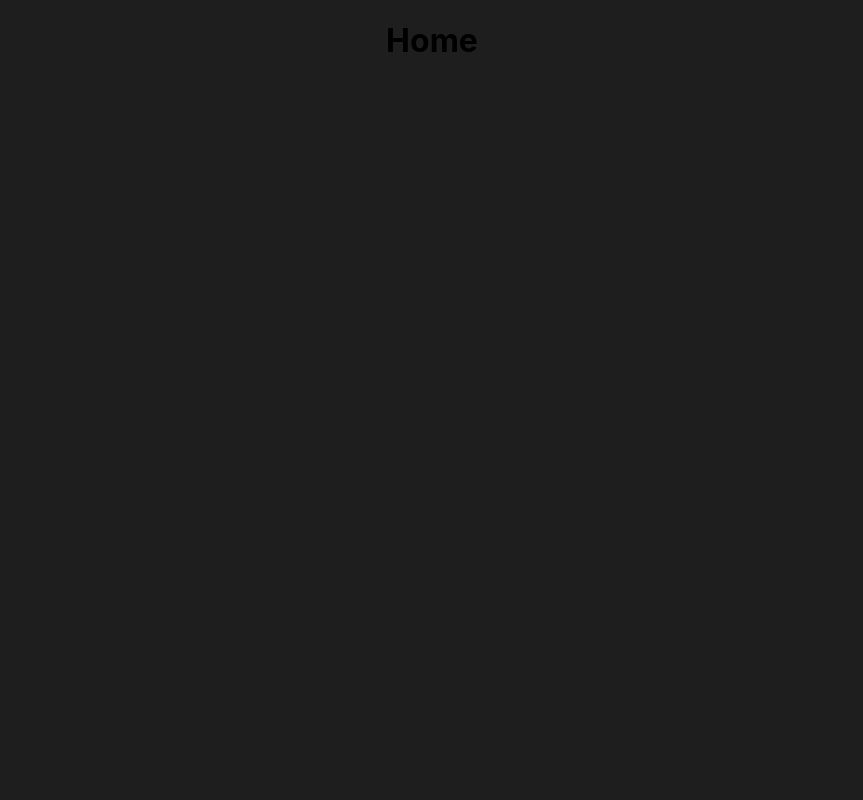
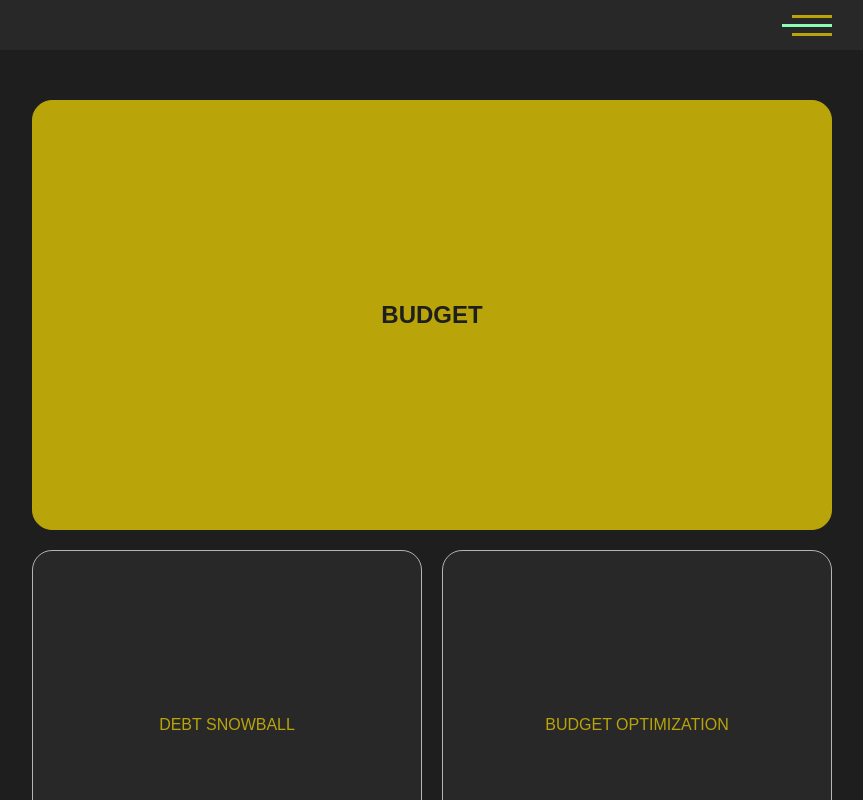
Before and after one commit to MichaelCostanzaJr/financial_planner, a React (Create React App) app in the folder Financial_planner_frontend/: page /home in a window 1280 px wide. Shown: the top 800 px of the page, without its empty margins (208-1071 px from the left). Built offline with nearby package versions, Linux system fonts and the light colour scheme.

Commit message:
add navbar and home page

```diff
--- a/Financial_planner_frontend/src/App.css
+++ b/Financial_planner_frontend/src/App.css
@@ -21,6 +21,7 @@
 
 .header{
   color: var(--primary-color);
+  margin-bottom: 40px;
 }
 
 .container{
@@ -68,7 +69,8 @@
 }
 
 .logo {
-  width: 25%;
+  width: 50%;
+  max-width: 400px;
 }
 
 .btn-recovery {
--- a/Financial_planner_frontend/src/App.js
+++ b/Financial_planner_frontend/src/App.js
@@ -5,17 +5,19 @@ import './App.css';
 import Login from "./pages/login";
 import Register from "./pages/register";
 import Home from "./pages/home";
+import Navbar from "./components/navbar";
 
 
 function App() {
   return (
     <div className="App">
       <Router>
-        <Routes>
-          <Route path= "/" exact element= {<Login/>}/>
-          <Route path= "/register" exact element= {<Register/>}/>
-          <Route path= "/home" exact element= {<Home/>}/>
-        </Routes>
+        <Navbar/>
+          <Routes>
+            <Route path= "/" exact element= {<Login/>}/>
+            <Route path= "/register" exact element= {<Register/>}/>
+            <Route path= "/home" exact element= {<Home/>}/>
+          </Routes>
       </Router>
     </div>
   );
--- /dev/null
+++ b/Financial_planner_frontend/src/components/home.css
@@ -0,0 +1,36 @@
+.home .container{
+    display: grid;
+    grid-template-columns: repeat(2, calc(50% - 10px));
+    gap: 20px;
+    align-content: center center;
+    margin-top: 50px;
+    max-height: 100vh;
+}
+
+.home .container .tile{
+    position: relative;
+    font-size: 1em;
+    padding-block: calc(50% - 30px);
+    padding-inline: 20px;
+    background-color: var(--background-color);
+    color: var(--primary-color);
+    border: 1px solid var(--secondary-color);
+    border-radius: 20px;
+    font-weight: 500;
+    text-transform: uppercase;
+    cursor: pointer;
+}
+
+.home .container .budget-btn{
+    grid-column: 1 / 3;
+    padding-block: 25%;
+    color: var(--background-color);
+    background-color: var(--primary-color);
+    border-color: var(--primary-color);
+    font-weight: 700;
+    font-size: 1.5em;
+}
+
+.home .container .alt-tile{
+    background-color: var(--nav-light);
+}
--- /dev/null
+++ b/Financial_planner_frontend/src/components/navbar.css
@@ -0,0 +1,139 @@
+*,
+*::before,
+*::after{
+    margin: 0;
+    padding: 0;
+    box-sizing: border-box;
+}
+.navbar{
+    position: absolute;
+    padding-block: 10px;
+    left: 0;
+    top: 0;
+    background-color: var(--nav-light);
+    width: 100%;
+    height: 50px;
+    display: flex;
+    flex-direction: column;
+    justify-content: right;
+    z-index: 100;
+}
+.navbar .navbar-hamburger-container{
+    position: relative;
+    display: flex;
+    justify-content: right;
+    align-items: center;
+    width: calc(100% - 80px);
+    max-width: 800px;
+    height: 30px;
+    margin-left: auto;
+    margin-right: auto;
+}
+.hamburger{
+    position: relative;
+    content: "";
+    height: 3px;
+    width: 50px;
+    background-color: var(--income-primary-color);
+    transition: background-color .3s ease-in-out;
+}
+.hamburger::before,
+.hamburger::after{
+    background-color: var(--primary-color);
+    transition: background-color .3s ease-in-out;
+}
+.hamburger::before{
+    content: "";
+    position: absolute;
+    height: 3px;
+    width: 80%;
+    top: -9px;
+    left: 20%;
+    transition: rotate .3s ease-in-out, transform .3s ease-in-out;
+    z-index: 100;
+}
+.hamburger::after{
+    content: "";
+    position: absolute;
+    height: 3px;
+    width: 80%;
+    top: 9px;
+    left: 20%;
+    transition: rotate .3s ease-in-out, transform .3s ease-in-out;
+    z-index: 100;
+}
+.hamburger-container{
+    position: relative;
+    height: 40px;
+    display: flex;
+    align-items: center;
+    cursor: pointer;
+}
+
+.hamburger-container:hover .hamburger::after,
+.hamburger-container:hover .hamburger::before{
+    background-color: var(--income-primary-color);
+}
+.hamburger-container:hover .hamburger{
+    background-color: var(--nav-light);
+}
+
+.navbar-hamburger-container.active .hamburger{
+    background-color: var(--nav-light);
+    height: 0;
+}
+.navbar-hamburger-container.active .hamburger::before{
+    rotate: 135deg;
+    transform: translate3d(5px, -7px, 0);
+    background-color: var(--secondary-color);
+}
+.navbar-hamburger-container.active .hamburger::after{
+    rotate: -135deg;
+    transform: translate3d(5px, 8px, 0);
+    background-color: var(--secondary-color);
+}
+.pop-out-link{
+    position: absolute;
+    width: 100%;
+    min-height: calc(80vh);
+    max-width: 800px;
+    top: calc(100% + 20px);
+    display: flex;
+    flex-direction: column;
+    align-items: center;
+    background-color: var(--nav-light);
+    padding-block: 40px;
+    border-radius: 10px;
+    opacity: 0;
+    transform: translateY(-10%);
+    transition: opacity .3s ease-in-out, transform .3s ease-in-out;
+    pointer-events: none;
+    outline: 2px solid var(--nav-light);
+    z-index: 10;
+}
+.pop-out-link > * {
+    position: relative;
+    padding-inline: 10px;
+    padding-block: 3px;
+    width: calc(100% - 80px);
+    text-decoration: none;
+    color: var(--secondary-color);
+    margin-bottom: 10px;
+    border-radius: 10px;
+    font-size: 1.4rem;
+}
+.pop-out-link > .dont-disable:hover{
+    color: var(--primary-color);
+    cursor: pointer;
+}
+.navbar-hamburger-container.active .pop-out-link{
+    transform: translateY(0);
+    opacity: 1;
+    pointer-events: auto;
+}
+.disable{
+    pointer-events: none;
+}
+.pop-out-link .reg-btn{
+    cursor: pointer;
+}
--- /dev/null
+++ b/Financial_planner_frontend/src/components/navbar.jsx
@@ -0,0 +1,67 @@
+import { useNavigate } from "react-router-dom";
+import "./navbar.css";
+import Toggle from "../components/toggle"
+
+const Navbar = () => {
+
+    let navigate = useNavigate()
+
+    let toggle_menu = (e, currentDropDown) => {
+        currentDropDown = e.target.closest('[data-dropdown]')
+        currentDropDown.classList.toggle('active')
+        toggleButtonClickable()
+    }
+
+    let menu_Click = (e) => {
+        const isPopOutLink = e.target.matches('[data-dropdown-button]')
+        let currentDropDown
+        if (isPopOutLink){
+            toggle_menu(e, currentDropDown)
+        }else if (e.target.matches('.reg-btn')){
+            toggle_menu(e, currentDropDown)
+            let path = '/register'
+            navigate(path)
+        }else if (e.target.matches('.log-out')){
+            toggle_menu(e, currentDropDown)
+            let path = '/'
+            navigate(path)
+        }else if (e.target.matches('.home')){
+            toggle_menu(e, currentDropDown)
+            let path = '/home'
+            navigate(path)
+        }
+    }
+
+    const toggleButtonClickable = () => {
+        let buttons = document.querySelectorAll('button')
+
+        buttons.forEach(btn => {
+            if (btn.disabled){
+                btn.disabled = false
+                btn.style.cursor = "pointer"
+            }else{
+                btn.disabled = true
+                btn.style.cursor = "default"
+            }
+        })
+    }
+
+    return (
+        <div className="navbar">
+            <div className="navbar-hamburger-container" data-dropdown>
+                <div className="hamburger-container" onClick={menu_Click} data-dropdown-button>
+                    <div className="hamburger" data-dropdown-button></div>
+                </div>
+                <div className="pop-out-link">
+                    <Toggle/>
+                    {/* This section will contain javascript to check if user is logged in and display different buttons depending on if user logged in or not */}
+                    <div onClick={menu_Click} className="dont-disable log-out">Login</div>
+                    <div onClick={menu_Click} className="dont-disable reg-btn">Register</div>
+                    <div onClick={menu_Click} className="dont-disable home">Home</div>
+                </div>
+            </div>
+        </div>
+    )
+}
+
+export default Navbar
--- /dev/null
+++ b/Financial_planner_frontend/src/components/toggle.css
@@ -0,0 +1,38 @@
+
+.toggle{
+    width: 300px;
+    display: flex;
+    align-items: center;
+    justify-content: center;
+    gap: 10px;
+}
+.toggle > * {
+    flex: 1;
+}
+.toggle-btn-container{
+    position: relative;
+    max-width: 75px;
+    height: 30px;
+    background-color: rgb(80, 80, 80);
+    display: flex;
+    justify-content: right;
+    border-radius: 15px;
+    transition: background-color .3s ease-in-out;
+    box-shadow: inset 0 0 5px 1px rgba(0, 0, 0, .8), 0 0 5px 3px rgba(0, 0, 0, .1);
+    border: 2px solid rgba(0, 0, 0, .7);
+}
+.toggle-btn{
+    cursor: pointer;
+    width: 50%;
+    background-color: rgb(80, 80, 80);
+    border-radius: 15px;
+    margin: 3px;
+    box-shadow: inset 0 0 15px 1px rgba(0, 0, 0, .8);
+    transition: transform .3s ease-in-out;
+}
+.toggle-btn-container.on{
+    background-color: rgba(173, 255, 47, .7);
+}
+.toggle-btn-container.on .toggle-btn{
+    transform: translateX(-30px);
+}
--- /dev/null
+++ b/Financial_planner_frontend/src/components/toggle.jsx
@@ -0,0 +1,51 @@
+import '../components/toggle.css'
+
+function Toggle(){
+
+    const setBright = (root) => {
+        root.style.setProperty('--background-color', '#1e1e1e')
+        root.style.setProperty('--nav-light', '#282828')
+        root.style.setProperty('--primary-color', '#b9a40a')
+        root.style.setProperty('--secondary-color', '#b5b4b4')
+        root.style.setProperty('--accent-color', '#535252')
+        root.style.setProperty('--accent-color-2', '#3c3c3c')
+        root.style.setProperty('--text-light', '#c8c8c8')
+    }
+
+    const setDark = (root) => {
+        root.style.setProperty('--background-color', '#ffffff')
+        root.style.setProperty('--nav-light', '#c2c2c2')
+        root.style.setProperty('--primary-color', '#333333')
+        root.style.setProperty('--secondary-color', '#e8e8e8')
+        root.style.setProperty('--accent-color', '#e8e8e8')
+        root.style.setProperty('--accent-color-2', '#bababa')
+        root.style.setProperty('--text-light', '#000000')
+    }
+
+    const toggleBtn = async(e) => {
+        let toggle_btn = e.target.matches('.toggle-btn')
+        if (toggle_btn){
+            let btn = document.querySelector('.toggle-btn-container')
+            btn.classList.toggle('on')
+            let root = document.documentElement
+            //if currently in bright mode change to dark
+            if(root.style.getPropertyValue('--background-color') === '#ffffff'){
+               setBright(root)
+            }else{
+                // if currently in dark mode, change to bright
+                setDark(root)
+            }
+        }
+    }
+
+    return (
+        <div className="toggle">
+            <h4 className="toggle-title">Bright Mode</h4>
+            <div className="toggle-btn-container">
+                <div className="toggle-btn" onClick={toggleBtn}></div>
+            </div>
+        </div>
+    )
+}
+
+export default Toggle
--- a/Financial_planner_frontend/src/index.css
+++ b/Financial_planner_frontend/src/index.css
@@ -32,6 +32,7 @@ html{
 
 body {
   margin: 0;
+  margin-top: 100px;
   font-family: -apple-system, BlinkMacSystemFont, 'Segoe UI', 'Roboto', 'Oxygen',
     'Ubuntu', 'Cantarell', 'Fira Sans', 'Droid Sans', 'Helvetica Neue',
     sans-serif;
--- a/Financial_planner_frontend/src/pages/home.jsx
+++ b/Financial_planner_frontend/src/pages/home.jsx
@@ -1,10 +1,16 @@
-
+import "../components/home.css"
 
 
 const Home = () => {
     return (
         <div className="home">
-            <h1>Home</h1>
+            <div className="container">
+                <button className="tile budget-btn">Budget</button>
+                <button className="tile alt-tile">Debt Snowball</button>
+                <button className="tile alt-tile">Budget Optimization</button>
+                <button className="tile ">Mortgage Calculator</button>
+                <button className="tile ">Auto Finance Calculator</button>
+            </div>
         </div>
     )
 }
```
Also changed, not shown: Financial_planner_frontend/src/pages/login.jsx (+6 -1 lines), Financial_planner_frontend/src/pages/register.jsx (+6 -2 lines), Financial_planner_frontend/src/components/register.css (added).
